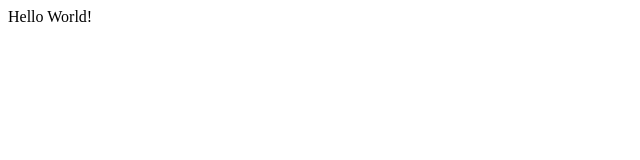
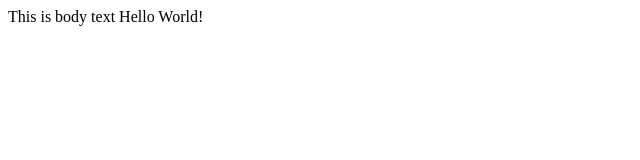
Before and after one commit to 2005198/is2425_2, a plain HTML site: page index.html in a window 1280 px wide. Shown: the whole page, without its empty margins (0-640 px from the left). Drawn offline with Linux system fonts and the light colour scheme.

Commit message:
body text

```diff
--- a/index.html
+++ b/index.html
@@ -6,7 +6,7 @@
 
     </HEAD>
     <body>
-
+        This is body text
     </body>
 </HTML>
 Hello World!
```
